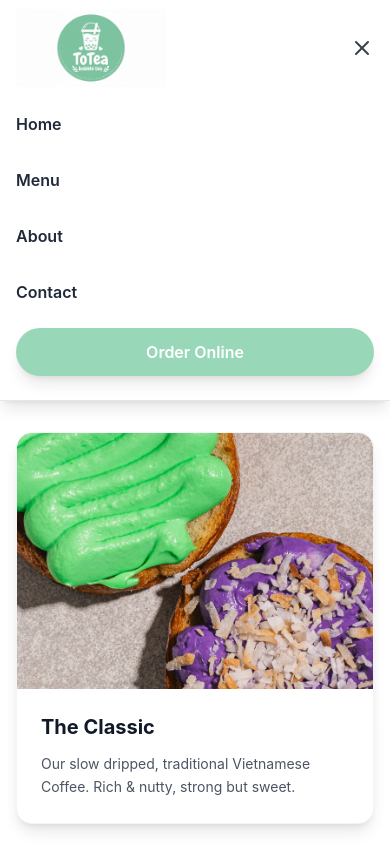
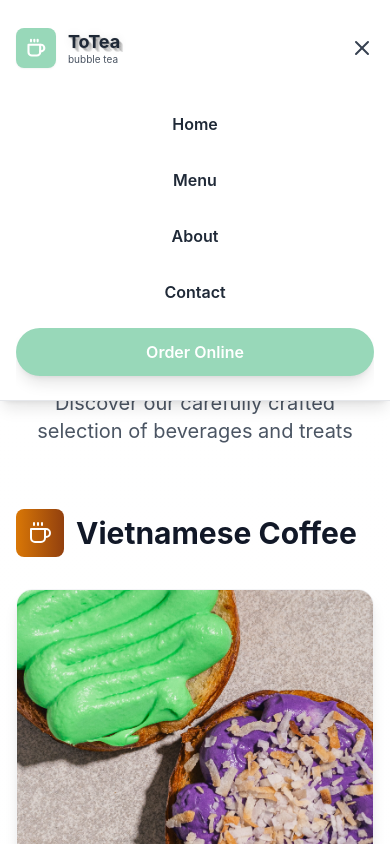
Before and after one commit to mudasir256/ToTea, a Next.js app: page /menu in a window 390 px wide. Both pictures are taken after a click on the button "Toggle menu". Shown: the top 844 px of the page. Built offline with nearby package versions, Linux system fonts and the light colour scheme.

Commit message:
Remove deprecated logo image and enhance About, Contact, and Menu pages with a new PageHeader component for improved layout and user engagement. Update Navbar for better mobile responsiveness and visual consistency.

```diff
--- a/app/about/page.tsx
+++ b/app/about/page.tsx
@@ -1,4 +1,5 @@
 import Navbar from '@/components/Navbar'
+import PageHeader from '@/components/PageHeader'
 import About from '@/components/About'
 import Locations from '@/components/Locations'
 import Footer from '@/components/Footer'
@@ -7,10 +8,14 @@ export default function AboutPage() {
   return (
     <main className="min-h-screen">
       <Navbar />
-      <div className="pt-24">
-        <About />
-        <Locations />
-      </div>
+      <PageHeader
+        title="About Us"
+        subtitle="Our Story & Promise"
+        description="We believe in the integrity of providing our customers with quality, whole food, and organic ingredients"
+        backgroundImage="/images/PRK-13-1638x2048.jpg"
+      />
+      <About />
+      <Locations />
       <Footer />
     </main>
   )
--- a/app/contact/page.tsx
+++ b/app/contact/page.tsx
@@ -1,4 +1,5 @@
 import Navbar from '@/components/Navbar'
+import PageHeader from '@/components/PageHeader'
 import ContactForm from '@/components/ContactForm'
 import Footer from '@/components/Footer'
 
@@ -6,9 +7,13 @@ export default function ContactPage() {
   return (
     <main className="min-h-screen">
       <Navbar />
-      <div className="pt-24">
-        <ContactForm />
-      </div>
+      <PageHeader
+        title="Contact Us"
+        subtitle="Get in Touch"
+        description="Have a question, feedback, or just want to say hello? We'd love to hear from you!"
+        backgroundImage="/images/PRK-18-1638x2048.jpg"
+      />
+      <ContactForm />
       <Footer />
     </main>
   )
--- a/app/menu/page.tsx
+++ b/app/menu/page.tsx
@@ -1,4 +1,5 @@
 import Navbar from '@/components/Navbar'
+import PageHeader from '@/components/PageHeader'
 import MenuSection from '@/components/MenuSection'
 import FoodMenu from '@/components/FoodMenu'
 import Footer from '@/components/Footer'
@@ -7,10 +8,14 @@ export default function MenuPage() {
   return (
     <main className="min-h-screen">
       <Navbar />
-      <div className="pt-24">
-        <MenuSection />
-        <FoodMenu />
-      </div>
+      <PageHeader
+        title="Our Menu"
+        subtitle="Premium Bubble Tea & Coffee"
+        description="Discover our carefully crafted selection of beverages and treats made with the finest ingredients"
+        backgroundImage="/images/PRK-8-1638x2048.jpg"
+      />
+      <MenuSection />
+      <FoodMenu />
       <Footer />
     </main>
   )
--- a/components/Hero.tsx
+++ b/components/Hero.tsx
@@ -47,7 +47,20 @@ export default function Hero() {
 
         {/* Main Heading */}
         <h1 className="text-3xl md:text-5xl lg:text-7xl font-extrabold text-white mb-3 md:mb-6 drop-shadow-2xl animate-fade-in animation-delay-400">
-          <span className="text-primary-600">
+          <span
+            className="text-primary-600 relative inline-block"
+            style={{
+              textShadow: `
+                2px 2px 0px rgba(0,0,0,0.2),
+                4px 4px 0px rgba(0,0,0,0.15),
+                6px 6px 0px rgba(0,0,0,0.1),
+                8px 8px 0px rgba(0,0,0,0.05),
+                0px 0px 20px rgba(0,0,0,0.2),
+                0px 0px 40px rgba(0,0,0,0.1)
+              `,
+              WebkitTextStroke: '1px rgba(0,0,0,0.2)',
+            }}
+          >
             ToTea
           </span>
         </h1>
--- a/components/Navbar.tsx
+++ b/components/Navbar.tsx
@@ -1,7 +1,7 @@
 'use client'
 
 import { useState } from 'react'
-import { Menu, X, ShoppingBag } from 'lucide-react'
+import { Menu, X, ShoppingBag, Coffee } from 'lucide-react'
 import Link from 'next/link'
 
 export default function Navbar() {
@@ -13,13 +13,33 @@ export default function Navbar() {
         <div className="flex justify-between items-center h-24">
 
           <Link href="/" className="flex items-center space-x-3 hover:opacity-80 transition-opacity">
-            <img
-              src="/logo3.png"
-              alt="ToTea Bubble Tea Logo"
-              width={150}
-              height={150}
-              className="object-contain"
-            />
+            <div className="flex items-center space-x-3">
+              {/* Logo Square */}
+              <div className="bg-primary-400 rounded-lg p-2.5 md:p-3 flex items-center justify-center shadow-sm">
+                <Coffee className="w-5 h-5 md:w-6 md:h-6 text-white" strokeWidth={2.5} />
+              </div>
+              {/* Logo Text */}
+              <div className="flex flex-col">
+                <span
+                  className="text-lg md:text-xl font-bold leading-tight relative"
+                  style={{
+                    color: '#1f2937',
+                    textShadow: `
+                      1px 1px 0px rgba(0,0,0,0.1),
+                      2px 2px 0px rgba(0,0,0,0.1),
+                      3px 3px 0px rgba(0,0,0,0.1),
+                      4px 4px 0px rgba(0,0,0,0.1),
+                      0px 0px 10px rgba(0,0,0,0.1),
+                      0px 0px 20px rgba(0,0,0,0.05)
+                    `,
+                    WebkitTextStroke: '0.5px rgba(0,0,0,0.1)',
+                  }}
+                >
+                  ToTea
+                </span>
+                <span className="text-[10px] md:text-xs text-gray-600 leading-tight">bubble tea</span>
+              </div>
+            </div>
           </Link>
 
           <div className="hidden md:flex items-center space-x-8">
@@ -47,52 +67,81 @@ export default function Navbar() {
           {/* Mobile menu button */}
           <button
             onClick={() => setIsOpen(!isOpen)}
-            className="md:hidden text-gray-700 hover:text-primary-500"
+            className="md:hidden text-gray-700 hover:text-primary-500 transition-transform duration-300"
+            aria-label="Toggle menu"
           >
-            {isOpen ? <X size={24} /> : <Menu size={24} />}
+            <div className="relative w-6 h-6">
+              <Menu
+                size={24}
+                className={`absolute inset-0 transition-all duration-300 ${isOpen ? 'opacity-0 rotate-90 scale-0' : 'opacity-100 rotate-0 scale-100'}`}
+              />
+              <X
+                size={24}
+                className={`absolute inset-0 transition-all duration-300 ${isOpen ? 'opacity-100 rotate-0 scale-100' : 'opacity-0 -rotate-90 scale-0'}`}
+              />
+            </div>
           </button>
         </div>
 
         {/* Mobile Navigation */}
-        {isOpen && (
-          <div className="md:hidden pb-6 space-y-4 pt-2">
+        <div
+          className={`md:hidden overflow-hidden transition-all duration-300 ease-in-out ${
+            isOpen ? 'max-h-96 opacity-100' : 'max-h-0 opacity-0'
+          }`}
+        >
+          <div className="pb-6 space-y-4 pt-2">
             <Link
               href="/"
-              className="block text-gray-800 hover:text-primary-500 transition-colors font-semibold text-base py-2"
+              className={`block text-center text-gray-800 hover:text-primary-500 transition-all font-semibold text-base py-2 transform ${
+                isOpen ? 'translate-x-0 opacity-100' : '-translate-x-4 opacity-0'
+              }`}
+              style={{ transitionDelay: isOpen ? '0.1s' : '0s' }}
               onClick={() => setIsOpen(false)}
             >
               Home
             </Link>
             <Link
               href="/menu"
-              className="block text-gray-800 hover:text-primary-500 transition-colors font-semibold text-base py-2"
+              className={`block text-center text-gray-800 hover:text-primary-500 transition-all font-semibold text-base py-2 transform ${
+                isOpen ? 'translate-x-0 opacity-100' : '-translate-x-4 opacity-0'
+              }`}
+              style={{ transitionDelay: isOpen ? '0.15s' : '0s' }}
               onClick={() => setIsOpen(false)}
             >
               Menu
             </Link>
             <Link
               href="/about"
-              className="block text-gray-800 hover:text-primary-500 transition-colors font-semibold text-base py-2"
+              className={`block text-center text-gray-800 hover:text-primary-500 transition-all font-semibold text-base py-2 transform ${
+                isOpen ? 'translate-x-0 opacity-100' : '-translate-x-4 opacity-0'
+              }`}
+              style={{ transitionDelay: isOpen ? '0.2s' : '0s' }}
               onClick={() => setIsOpen(false)}
             >
               About
             </Link>
             <Link
               href="/contact"
-              className="block text-gray-800 hover:text-primary-500 transition-colors font-semibold text-base py-2"
+              className={`block text-center text-gray-800 hover:text-primary-500 transition-all font-semibold text-base py-2 transform ${
+                isOpen ? 'translate-x-0 opacity-100' : '-translate-x-4 opacity-0'
+              }`}
+              style={{ transitionDelay: isOpen ? '0.25s' : '0s' }}
               onClick={() => setIsOpen(false)}
             >
               Contact
             </Link>
             <a
               href="#order"
-              className="block bg-primary-400 text-white px-8 py-3 rounded-full hover:bg-primary-500 transition-all font-semibold text-center shadow-lg text-base"
+              className={`block bg-primary-400 text-white px-8 py-3 rounded-full hover:bg-primary-500 transition-all font-semibold text-center shadow-lg text-base transform ${
+                isOpen ? 'translate-y-0 opacity-100 scale-100' : 'translate-y-4 opacity-0 scale-95'
+              }`}
+              style={{ transitionDelay: isOpen ? '0.3s' : '0s' }}
               onClick={() => setIsOpen(false)}
             >
               Order Online
             </a>
           </div>
-        )}
+        </div>
       </div>
     </nav>
   )
--- /dev/null
+++ b/components/PageHeader.tsx
@@ -0,0 +1,55 @@
+'use client'
+
+interface PageHeaderProps {
+  title: string
+  subtitle?: string
+  description?: string
+  backgroundImage?: string
+}
+
+export default function PageHeader({ title, subtitle, description, backgroundImage }: PageHeaderProps) {
+  return (
+    <section className="relative pt-24 h-[30vh] sm:h-[35vh] md:h-[40vh] lg:h-[50vh] flex items-center justify-center overflow-hidden">
+      {/* Background with image or gradient */}
+      <div className="absolute inset-0 z-0">
+        {backgroundImage ? (
+          <>
+            <div
+              className="absolute inset-0 bg-cover bg-center bg-no-repeat"
+              style={{
+                backgroundImage: `url(${backgroundImage})`,
+                backgroundSize: 'cover',
+                backgroundPosition: 'center'
+              }}
+            />
+            <div className="absolute inset-0 bg-gradient-to-b from-black/40 via-black/50 to-black/60"></div>
+            <div className="absolute inset-0 bg-primary-900/30"></div>
+          </>
+        ) : (
+          <>
+            <div className="absolute inset-0 bg-gradient-to-br from-primary-400 via-primary-500 to-primary-600" />
+            <div className="absolute inset-0 bg-gradient-to-b from-black/20 via-black/30 to-black/40"></div>
+            <div className="absolute inset-0 bg-primary-900/20"></div>
+          </>
+        )}
+      </div>
+
+      {/* Content */}
+      <div className="relative z-10 max-w-7xl mx-auto px-4 sm:px-6 lg:px-8 text-center py-4 md:py-8">
+        <h1 className="text-2xl sm:text-3xl md:text-4xl lg:text-5xl xl:text-6xl font-extrabold text-white mb-2 sm:mb-3 md:mb-4 drop-shadow-2xl">
+          {title}
+        </h1>
+        {subtitle && (
+          <p className="text-base sm:text-lg md:text-xl lg:text-2xl xl:text-3xl font-bold text-white/95 mb-2 sm:mb-3 md:mb-4 drop-shadow-xl px-2">
+            {subtitle}
+          </p>
+        )}
+        {description && (
+          <p className="text-xs sm:text-sm md:text-base lg:text-lg text-white/90 max-w-2xl mx-auto drop-shadow-lg px-4 sm:px-6">
+            {description}
+          </p>
+        )}
+      </div>
+    </section>
+  )
+}
```
Also changed, not shown: app/logo3.png (deleted), public/logo3.png.
